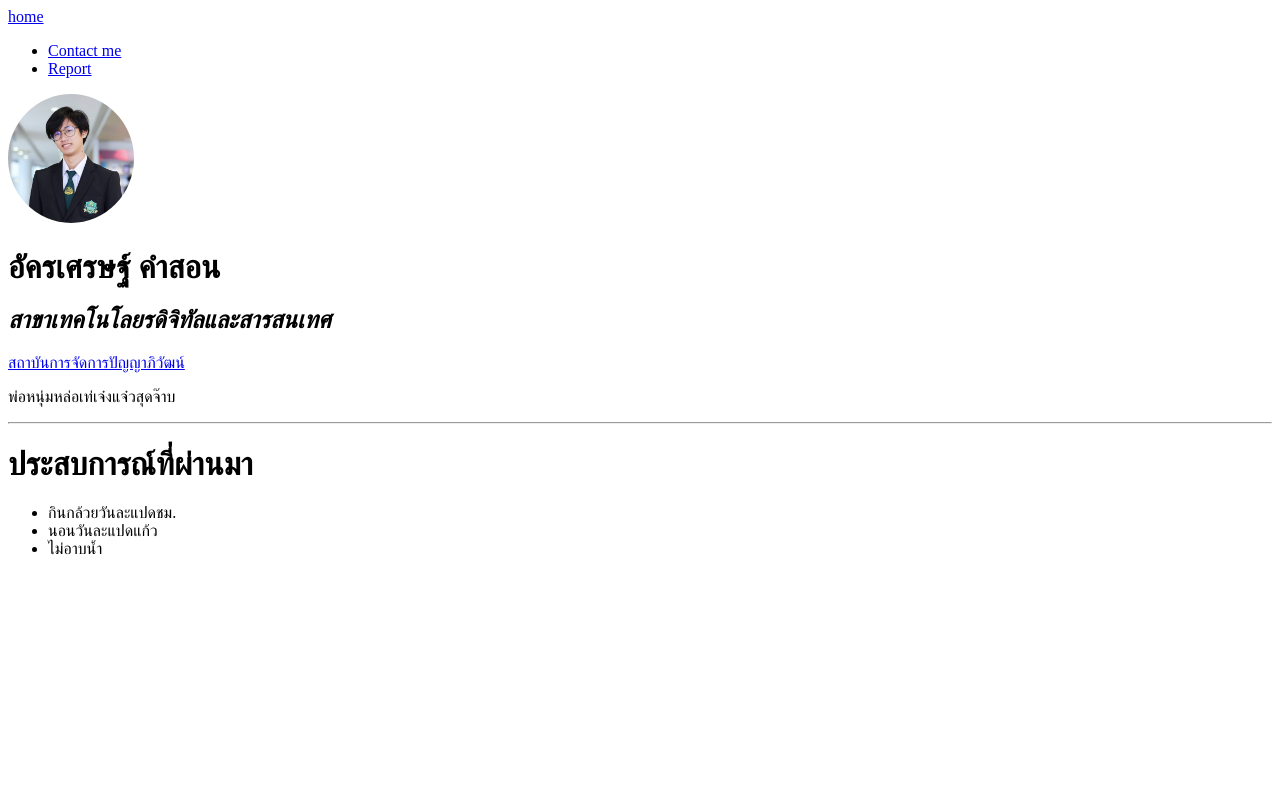
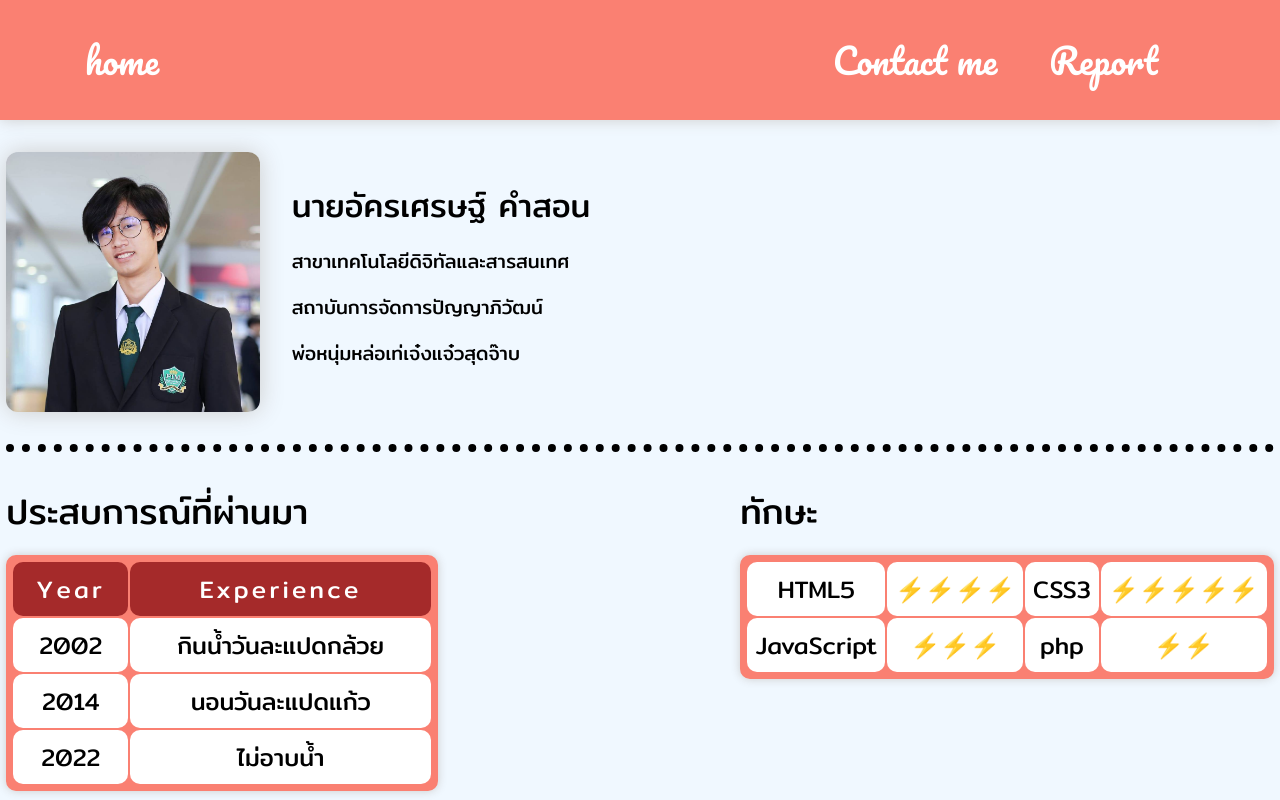
Before and after one commit to Akayafu21/Web-deverlopment-2022, a plain HTML site: page index.html in a window 1280 px wide. Drawn offline with Linux system fonts and the light colour scheme.

Commit message:
Add files via upload

```diff
--- /dev/null
+++ b/css/style.css
@@ -0,0 +1,247 @@
+@import url('https://fonts.googleapis.com/css2?family=Mitr:wght@200;400;700&family=Pacifico&display=swap');
+/* font-family: 'Mitr', sans-serif;
+font-family: 'Pacifico', cursive; */
+
+*{
+    margin: 0;
+    padding: 0;
+    box-sizing: border-box;
+    font-family: 'Mitr', sans-serif;
+    /* outline: 1px solid green; */
+
+ }
+
+body{
+    font-size: 24px;
+    background-color: aliceblue;
+    min-height: 100vh;
+    display: flex;
+    flex-direction: column;
+    align-items: center;
+
+    /* justify-content: center; */
+}
+
+header{
+    z-index: 3;
+    position:sticky;
+    top: 0;
+    width: 100%;
+    display: flex;
+    padding: 1.5rem 5rem;
+    background-color: salmon;
+    align-items: center;
+    justify-content: space-between;
+    margin-bottom: 2rem;
+    box-shadow: 0 0 15px #ccc;
+}
+
+header a {
+    font-family: 'Pacifico', cursive;
+    border-radius: 10px;
+    padding: 5px;
+    text-decoration: none;
+    font-size: 35px;
+    color: white;
+    transition: all .5s ease-in-out;
+}
+header ul{
+    display: flex;
+}
+
+header li {
+    border-radius: 10px;
+    padding: 5px;
+    margin-right: 2rem;
+    list-style: none;
+}
+
+.container {
+    display: flex;
+}
+
+.container img {
+    width: 20%;
+    border-radius: 12px;
+    margin-right: 2rem;
+    box-shadow: 0 0 25px #ccc;
+}
+
+.sub {
+    display: flex;
+    flex-direction: column;
+    justify-content: center;
+}
+
+.sub h1, .sub h2 ,.sub a ,.sub p {
+    margin-bottom: 1rem;
+    font-weight: 400;
+    text-decoration: none;
+    color: black;
+    font-size: 1.2rem;
+    transition: all .5s ease-in-out;
+}
+
+.sub h1 {
+    font-size: 32px;
+}
+
+hr {
+    width: 100%;
+    margin: 2rem 0;
+    border-width: .5rem;
+    border-style: dotted none none none;
+}
+
+.maxi {
+    /* width: 80%; */
+    display: flex;
+    justify-content: space-between;
+}
+
+.mini h1 {
+    font-size: 35px;
+    font-weight: 400;
+}
+
+.mini > table {
+    width: 27rem;
+}
+
+table{
+    background-color: salmon;
+    margin-top: 1rem;
+    width: 20rem;
+    border: 2px solid salmon;
+    padding: .2rem;
+    border-radius: 10px;
+    border-collapse:separate;
+    box-shadow: 0 0 10px #ccc;
+}
+
+th,td {
+   border-radius: 10px;
+   padding: .5rem;
+   text-align: center;
+   background-color:white;
+}
+
+th {
+    font-weight: 400;
+    letter-spacing: 0.2rem;
+    color: white;
+    background-color:brown;
+}
+
+/* about me start here */
+
+.contact {
+    width: 100%;
+    display: flex;
+}
+
+.info {
+    margin-left: 2rem;
+    background-color: white;
+    padding: 1.5rem;
+    border-radius: 1rem;
+    position: relative;
+    box-shadow: 0 0 15px #ccc;
+    margin-bottom: 5rem;
+}
+
+.info h1 {
+    font-weight: 400;
+    font-size: 1.5rem;
+}
+
+.info a {
+    font-size: 1rem;
+    position: absolute;
+    border-radius: 10px;
+    background-color: salmon;
+    color: aliceblue;
+    text-decoration: none;
+    padding: 1rem 3rem;
+    bottom: -2.5rem;
+    right: 65%;
+    transition: all .5s ease-in-out;
+}
+
+form {
+    margin-top: 1rem;
+    width: 40rem;
+}
+
+.info div {
+    display: flex;
+    margin-bottom: 1rem;
+}
+
+div > label{
+    width: 20%;
+}
+
+input{
+    font-size: 24px;
+    height: 2rem;
+    width: 100%;
+    padding: 0 .5rem;
+    border: none;
+    border-radius: 5px;
+    box-shadow: 0 0 10px #ccc;
+}
+
+textarea{
+    font-size: 16px;
+    width: 100%;
+    border-radius: 10px;
+    padding: .5rem;
+    border: none;
+    box-shadow: 0 0 10px #ccc;
+}
+
+.info button{
+    color: white;
+    padding: 1rem 2rem;
+    border-radius: 10px;
+    border: none;
+    cursor: pointer;
+    background-color: salmon;
+    transition: all .4s ease-in-out;
+}
+
+/* report start here */
+
+.WeeklyReport > table {
+    width: 80rem;
+}
+
+
+/* DINAMIC */
+
+header a:hover {
+    background-color: aliceblue;
+    color: salmon;
+}
+
+.sub a:hover {
+    color: tomato;
+}
+
+.sub a:visited{
+    color: salmon;
+}
+
+.info a:hover {
+    background-color: crimson;
+}
+
+.info button:hover{
+    color: salmon;
+    background-color: aliceblue;
+}
+
+form input:focus , form textarea:focus {
+    outline:2px solid salmon;
+}
--- a/index.html
+++ b/index.html
@@ -5,6 +5,7 @@
     <meta http-equiv="X-UA-Compatible" content="IE=edge">
     <meta name="viewport" content="width=device-width, initial-scale=1.0">
     <link rel="icon" type="image/png" sizes="32*32" href="/img/Akkharaset Profile.jpg">
+    <link rel="stylesheet" href="/css/style.css">
     <title>Resume</title>
 </head>
 <body>
@@ -17,21 +18,60 @@
     </header>
     <main>
         <div class="container">
-            <img src="/img/Akkharaset Profile.jpg" alt="Yufa_pic" style="border-radius: 50%; width: 10%;" >
-            <h1>อัครเศรษฐ์ คำสอน</h1>
-            <h2 style="font-style: italic">สาขาเทคโนโลยรดิจิทัลและสารสนเทศ</h2>
-            <a href="http://pim.ac.th" target="_blank">สถาบันการจัดการปัญญาภิวัฒน์</a>
-            <p>พ่อหนุ่มหล่อเท่เจ๋งแจ๋วสุดจ๊าบ</p>
+            <img src="/img/Akkharaset Profile.jpg" alt="Yufa_pic">
+            <div class="sub">
+                <h1>นายอัครเศรษฐ์ คำสอน</h1>
+                <h2>สาขาเทคโนโลยีดิจิทัลและสารสนเทศ</h2>
+                <a href="http://pim.ac.th" target="_blank">สถาบันการจัดการปัญญาภิวัฒน์</a>
+                <p>พ่อหนุ่มหล่อเท่เจ๋งแจ๋วสุดจ๊าบ</p>
+            </div>
         </div>
         <hr>
-        <div class="container">
+
+        <div class="maxi">
+        <div class="mini">
             <h1>ประสบการณ์ที่ผ่านมา</h1>
-            <ul>
-                <li>กินกล้วยวันละแปดชม.</li>
-                <li>นอนวันละแปดแก้ว</li>
-                <li>ไม่อาบน้ำ</li>
-            </ul>
+            <table>
+                <thead>
+                    <th>Year</th>
+                    <th>Experience</th>
+                </thead>
+                <tr>
+                    <td>2002</td>
+                    <td>กินน้ำวันละแปดกล้วย</td>
+                </tr>
+                <tr>
+                    <td>2014</td>
+                    <td>นอนวันละแปดแก้ว</td>
+                </tr>
+                <tr>
+                    <td>2022</td>
+                    <td>ไม่อาบน้ำ</td>
+                </tr>
+            </table>
         </div>
+
+
+        <div class="mini">
+            <h1>ทักษะ</h1>
+            <table>
+                <tr>
+                    <td>HTML5</td>
+                    <td>⚡⚡⚡⚡</td>
+                    <td>CSS3</td>
+                    <td>⚡⚡⚡⚡⚡</td>
+                </tr>
+                <tr>
+                    <td>JavaScript</td>
+                    <td>⚡⚡⚡</td>
+                    <td>php</td>
+                    <td>⚡⚡</td>
+                </tr>
+            </table>
+        </div>
+
+    </div>
+
     </main>
 </body>
 </html>
```
Also changed, not shown: about_me.html (+20 -6 lines), report.html (+55 -0 lines).
